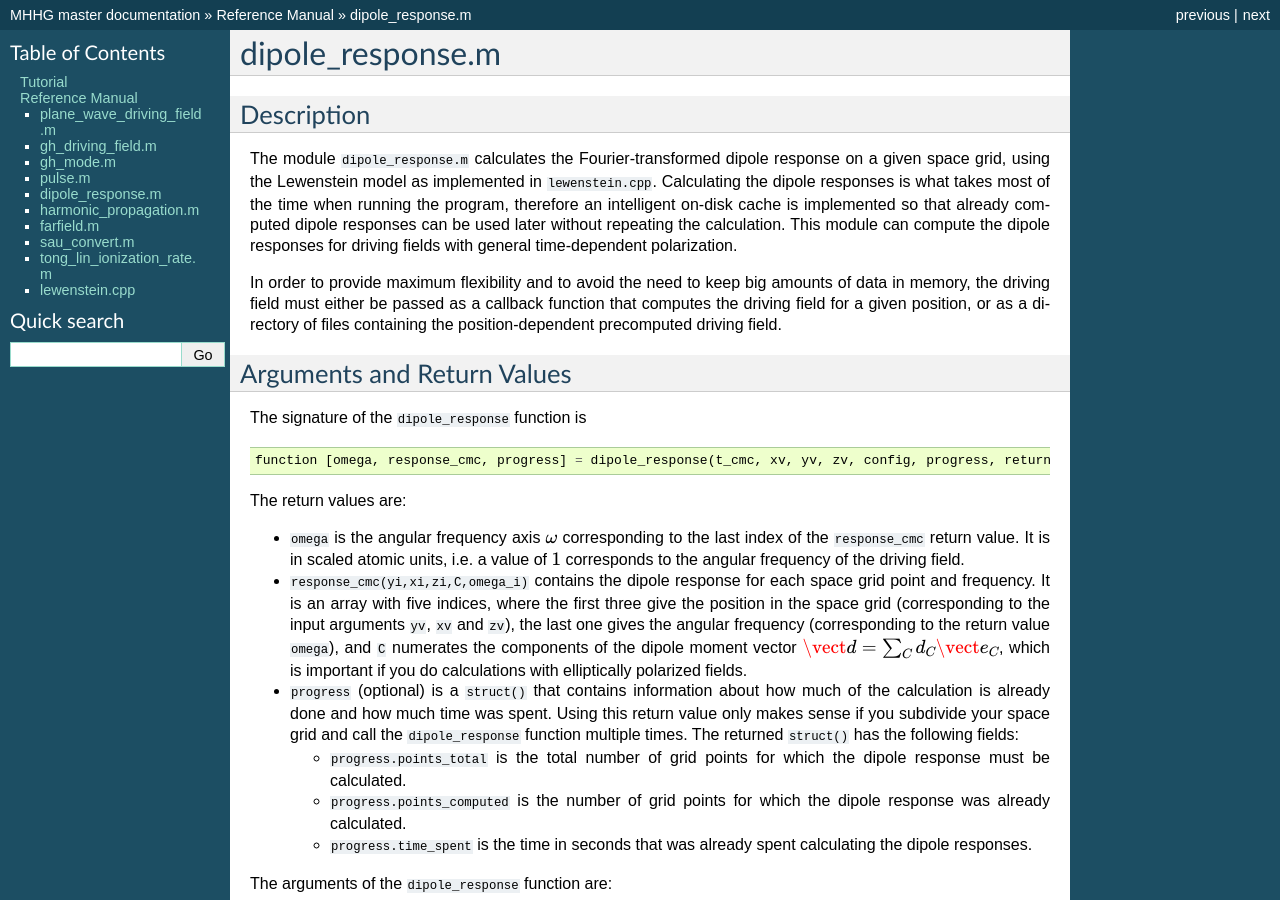
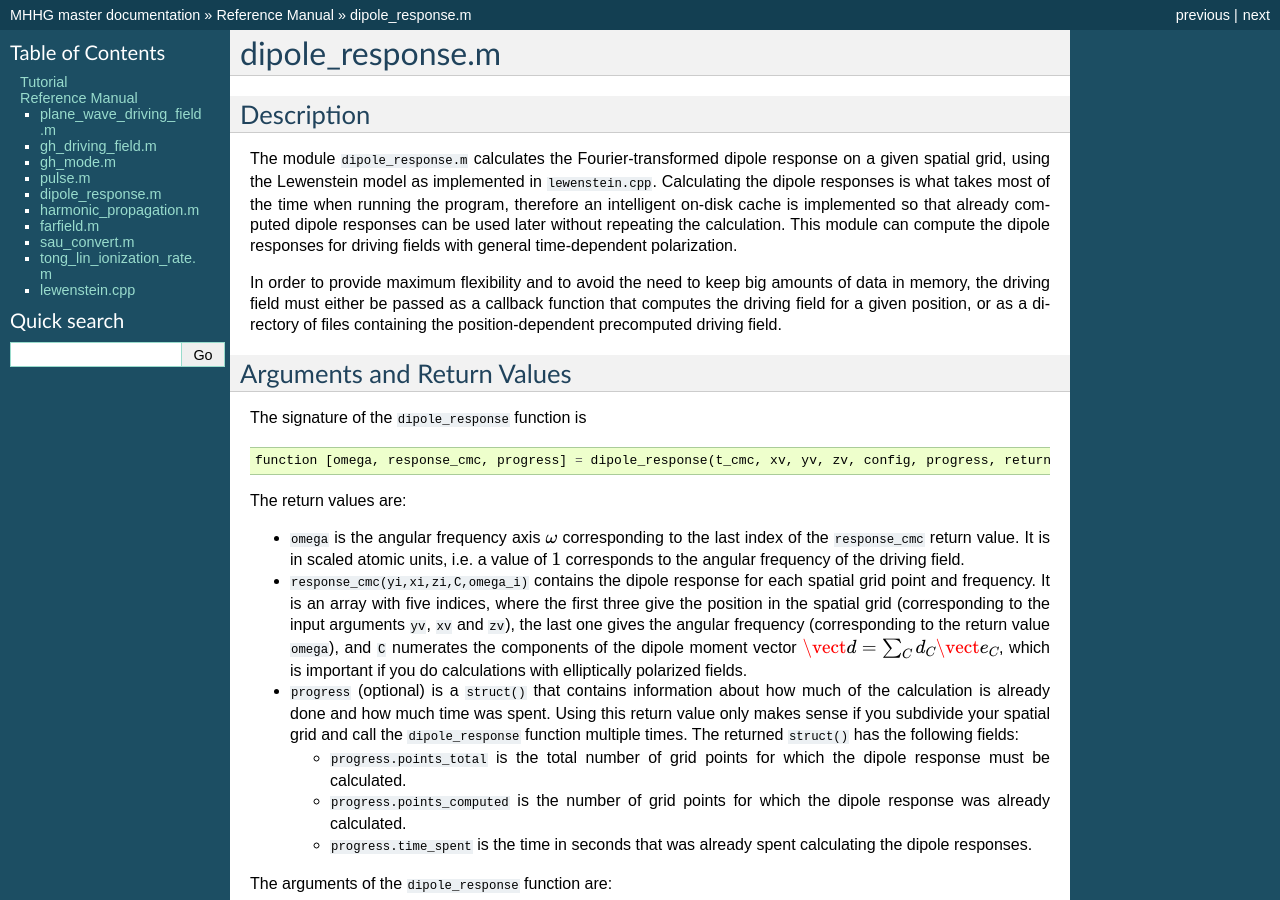
Before and after one commit to Leberwurscht/HHGmax, a Sphinx documentation site: the page built from doc/source/reference/dipole_response.rst, in a window 1280 px wide and 900 px high. Built offline with Sphinx 7.4.7, drawn with Linux system fonts in a browser that asks for light colours; formulas are drawn with MathJax 3; some of the changed text lies outside the part shown.

Commit message:
documentation fixes

```diff
--- a/doc/source/reference/dipole_response.rst
+++ b/doc/source/reference/dipole_response.rst
@@ -7,7 +7,7 @@ Description
 ~~~~~~~~~~~
 
 The module ``dipole_response.m`` calculates the Fourier-transformed
-dipole response on a given space grid, using the Lewenstein model as
+dipole response on a given spatial grid, using the Lewenstein model as
 implemented in ``lewenstein.cpp``. Calculating the dipole responses is
 what takes most of the time when running the program, therefore an
 intelligent on-disk cache is implemented so that already computed dipole
@@ -39,8 +39,8 @@ The return values are:
    angular frequency of the driving field.
 
 -  ``response_cmc(yi,xi,zi,C,omega_i)`` contains the dipole response for
-   each space grid point and frequency. It is an array with five
-   indices, where the first three give the position in the space grid
+   each spatial grid point and frequency. It is an array with five
+   indices, where the first three give the position in the spatial grid
    (corresponding to the input arguments ``yv``, ``xv`` and ``zv``), the
    last one gives the angular frequency (corresponding to the return
    value ``omega``), and ``C`` numerates the components of the dipole
@@ -50,7 +50,7 @@ The return values are:
 -  ``progress`` (optional) is a ``struct()`` that contains information
    about how much of the calculation is already done and how much time
    was spent. Using this return value only makes sense if you subdivide
-   your space grid and call the ``dipole_response`` function multiple
+   your spatial grid and call the ``dipole_response`` function multiple
    times. The returned ``struct()`` has the following fields:
 
    -  ``progress.points_total`` is the total number of grid points for
@@ -225,7 +225,7 @@ The arguments of the ``dipole_response`` function are:
 -  ``progress`` (optional) is a ``struct()`` that contains information
    about how much of the calculation is already done and how much time
    was spent. Passing this as an argument only makes sense if you
-   subdivide your space grid and call the ``dipole_response`` function
+   subdivide your spatial grid and call the ``dipole_response`` function
    multiple times. The passed ``struct()`` must have at least the field
    ``progress.points_total`` and it may have the other fields described
    before (see list of return values).
--- a/doc/source/reference/harmonic_propagation.rst
+++ b/doc/source/reference/harmonic_propagation.rst
@@ -7,7 +7,7 @@ Description
 ~~~~~~~~~~~
 
 The module ``harmonic_propagation.m`` simulates the high harmonic
-generation on a space grid using ``dipole_response.m`` and calculates
+generation on a spatial grid using ``dipole_response.m`` and calculates
 the complex electric field amplitude of the harmonic radiation within
 the last :math:`z` plane of the grid. The ``dipole_response`` function
 is called for each :math:`z` slice of the grid, so that it can be
@@ -76,7 +76,7 @@ The arguments are:
 
    -  ``config.density`` is the density of the gas, in
       :math:`\milli\meter^{-3}`. Currently, the gas density is assumed
-      to be constant over the entire space grid.
+      to be constant over the entire spatial grid.
 
    -  ``config.pressure`` (optional) can be used instead of
       ``config.density`` to provide the gas pressure in :math:`\bbar`.
--- a/doc/source/reference/lewenstein.rst
+++ b/doc/source/reference/lewenstein.rst
@@ -15,7 +15,7 @@ dipole response from a given driving field :math:`\vect E(t)` and is
 able to deal with elliptically polarized fields.
 
 This module is rather low-lewel, so you might prefer to use the
-``dipole_response.m`` module which has a more convenient interface and
+:ref:`dipole_response` module which has a more convenient interface and
 calls this module for you.
 
 Arguments and Return Values
--- a/doc/source/tutorial/single_atom.rst
+++ b/doc/source/tutorial/single_atom.rst
@@ -1,6 +1,6 @@
 .. _single-atom:
 
-Single Atom Dipole Response
+Single-Atom Dipole Response
 ===========================
 
 The simplest thing that can be done with the framework is to compute the non-linear
@@ -9,7 +9,7 @@ you will get the dipole spectrum, but it is also possible to get the time evolut
 using a Fourier transformation which will be shown later.
 
 We use the module :ref:`dipole_response`, which can compute the dipole spectra from
-a given driving field on a rectangular space grid. You need to write a
+a given driving field on a rectangular spatial grid. You need to write a
 ``.m`` file that contains some obligatory configuration parameters and the call to the :ref:`dipole_response`
 module. Here is a simple example, together with the produced plot -- we will walk through the imporant parts of the file.
 
@@ -80,7 +80,7 @@ The parameters of the **model atom** used in the Lewenstein model:
 What follows these specifications is just a call to the :ref:`dipole_response` module,
 which computes the dipole spectrum at the desired position.
 Note that ``xv``, ``yv`` and ``zv`` may also be arrays, so that you can have the dipole spectrum computed on a
-rectangular space grid. The second return value of the function is a complex array ``response(yi,xi,zi,C,omega_i)``
+rectangular spatial grid. The second return value of the function is a complex array ``response(yi,xi,zi,C,omega_i)``
 with five indices; the first three are for position, the fourth specifies the component
 of the electric field and is always :math:`1` for linearly polarized fields, and the last one refers
 to the angular frequency which is given by the first return value.
```
Also changed, not shown: 5 other files.
